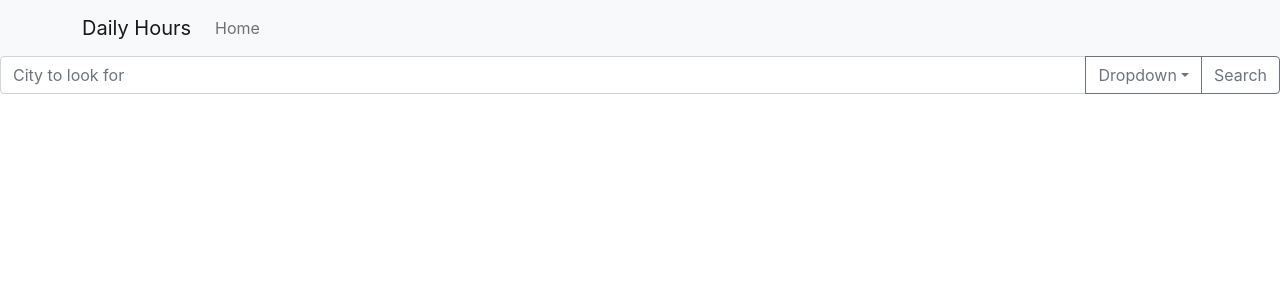
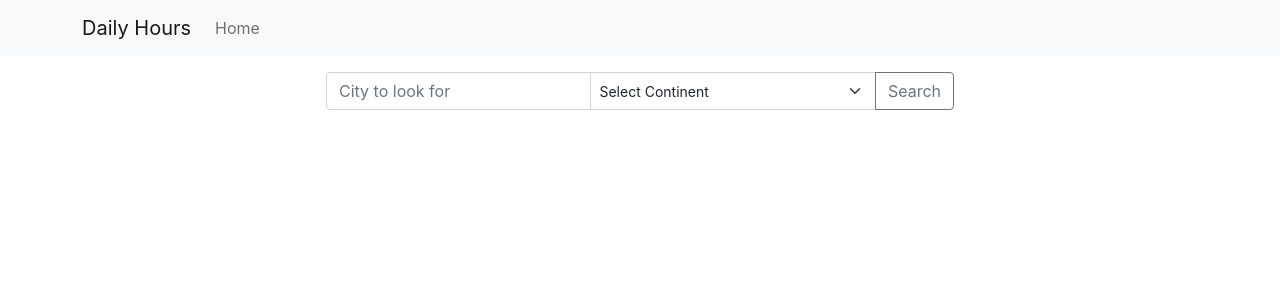
Before and after one commit to AndresF97/WorldSchedule, a React (Create React App) app: page / in a window 1280 px wide. Shown: the top 300 px of the page. Built offline with nearby package versions, Linux system fonts and the light colour scheme.

Commit message:
Added more styling and a option menu for the Continent

```diff
--- a/src/pages/landing.js
+++ b/src/pages/landing.js
@@ -1,12 +1,12 @@
 import React, { Component } from "react"
 import NavbarLanding from "../components/Navbar"
-import {Button, FormControl, InputGroup,Dropdown,DropdownButton} from "react-bootstrap"
+import {Button, FormControl, InputGroup,Form,Row, Col} from "react-bootstrap"
 import moment from "moment-timezone"
 
 class Landing extends Component{
     state   = {
         currentCity:"",
-        currentCountry:"",
+        currentContinent:"",
         cityLivedIn:[],
         cityToSendWork:[]
 
@@ -14,13 +14,13 @@ class Landing extends Component{
     searchCitySearchButton = (event) =>{
         event.preventDefault()
         console.log(this.state.currentCity)
-        console.log(moment().tz(`America/${this.state.currentCity}`).format('ha z'))
-        console.log("hel")
+        this.getTime(this.state.currentCity,this.state.currentContinent)
 
     }
     searchCityEnter = event =>{
         if(event.key === 'Enter'){
             console.log("Enter pressed")
+            this.getTime(this.state.currentCity,this.state.currentContinent)
         }
     }
     handleInputChange = event =>{
@@ -29,11 +29,17 @@ class Landing extends Component{
             [name]: value
         })
     }
+    getTime = (city, continent)=>{
+        console.log(moment().tz(`${continent}/${city}`).format('ha z'))
+        console.log("hel")
+    }
     render(){
         return(
         <div>
             <NavbarLanding/>
-            <InputGroup className="mb-3">
+            <Row className="d-flex justify-content-center pt-3">
+                <Col sm={6}>
+                <InputGroup className="mb-5" >
                     <FormControl
                     name="currentCity"
                     placeholder="City to look for"
@@ -41,23 +47,21 @@ class Landing extends Component{
                     onKeyDown={this.searchCityEnter}
                     onChange={this.handleInputChange}
                     />
-                <DropdownButton
-                variant="outline-secondary"
-                title="Dropdown"
-                id="input-group-dropdown-1"
-                >
-                    <Dropdown.Item href="#">America</Dropdown.Item>
-                    <Dropdown.Item href="#">Europe</Dropdown.Item>
-                    <Dropdown.Item href="#">Africa</Dropdown.Item>
-                    <Dropdown.Item href="#">Asia</Dropdown.Item>
-                    <Dropdown.Item href="#">Indian</Dropdown.Item>
-                    <Dropdown.Item href="#">Australia</Dropdown.Item>
-                </DropdownButton>
+                    <Form.Select aria-label="Select Continent" size="sm">
+                        <option>Select Continent</option>
+                        <option value="America">America</option>
+                        <option value="Europe">Europe</option>
+                        <option value="Africa">Africa</option>
+                        <option value="Asia">Asia</option>
+                        <option value="Indian">Indian</option>
+                        <option value="Australia">Australia</option>
+                    </Form.Select>
                     <Button variant="outline-secondary" id="button-addon2" onClick={this.searchCitySearchButton}>
                     Search
                     </Button>
                 </InputGroup>
-
+                </Col>
+            </Row>
 
         </div>
         )
```
Lines whose indentation alone changed are shown as unchanged.
